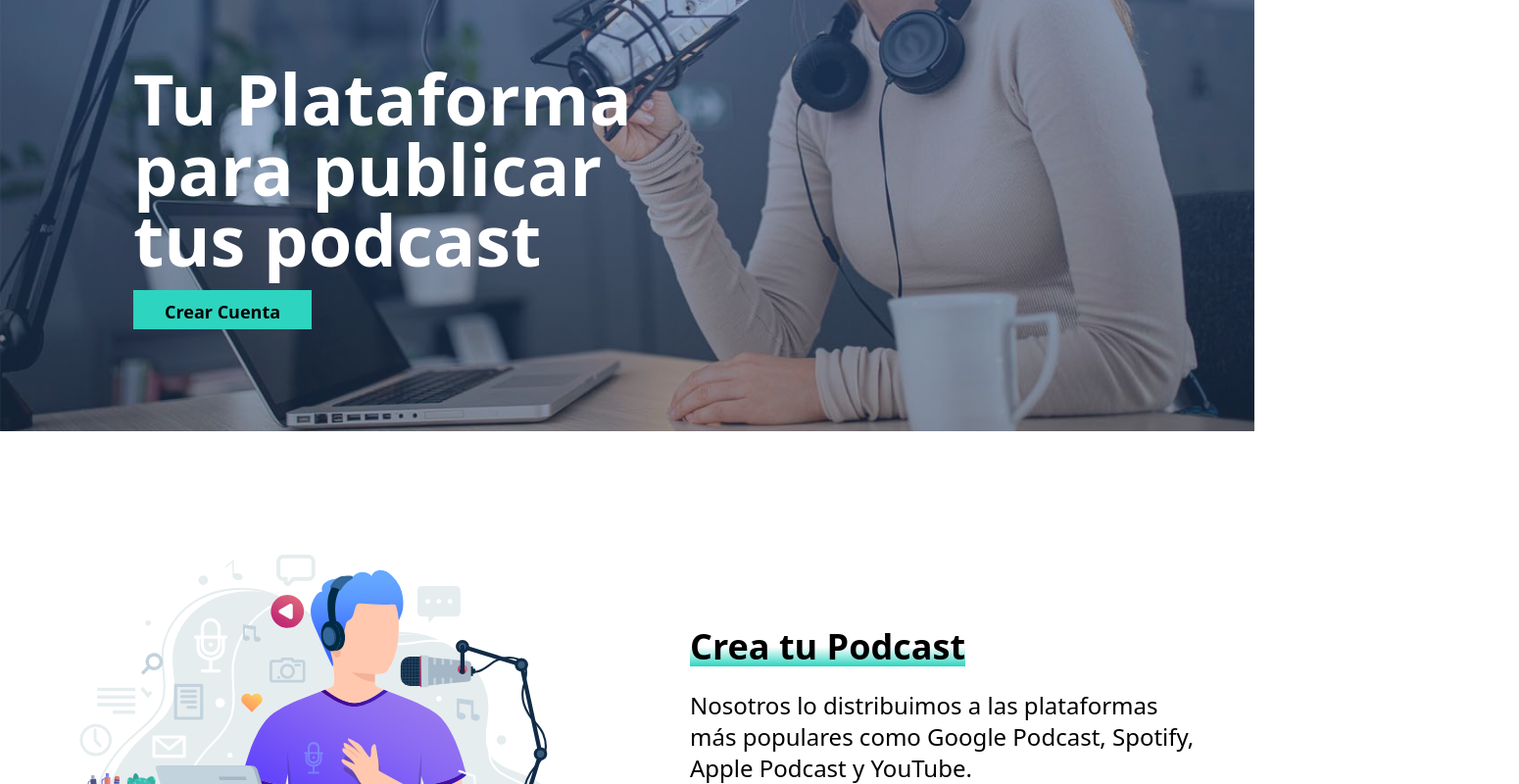
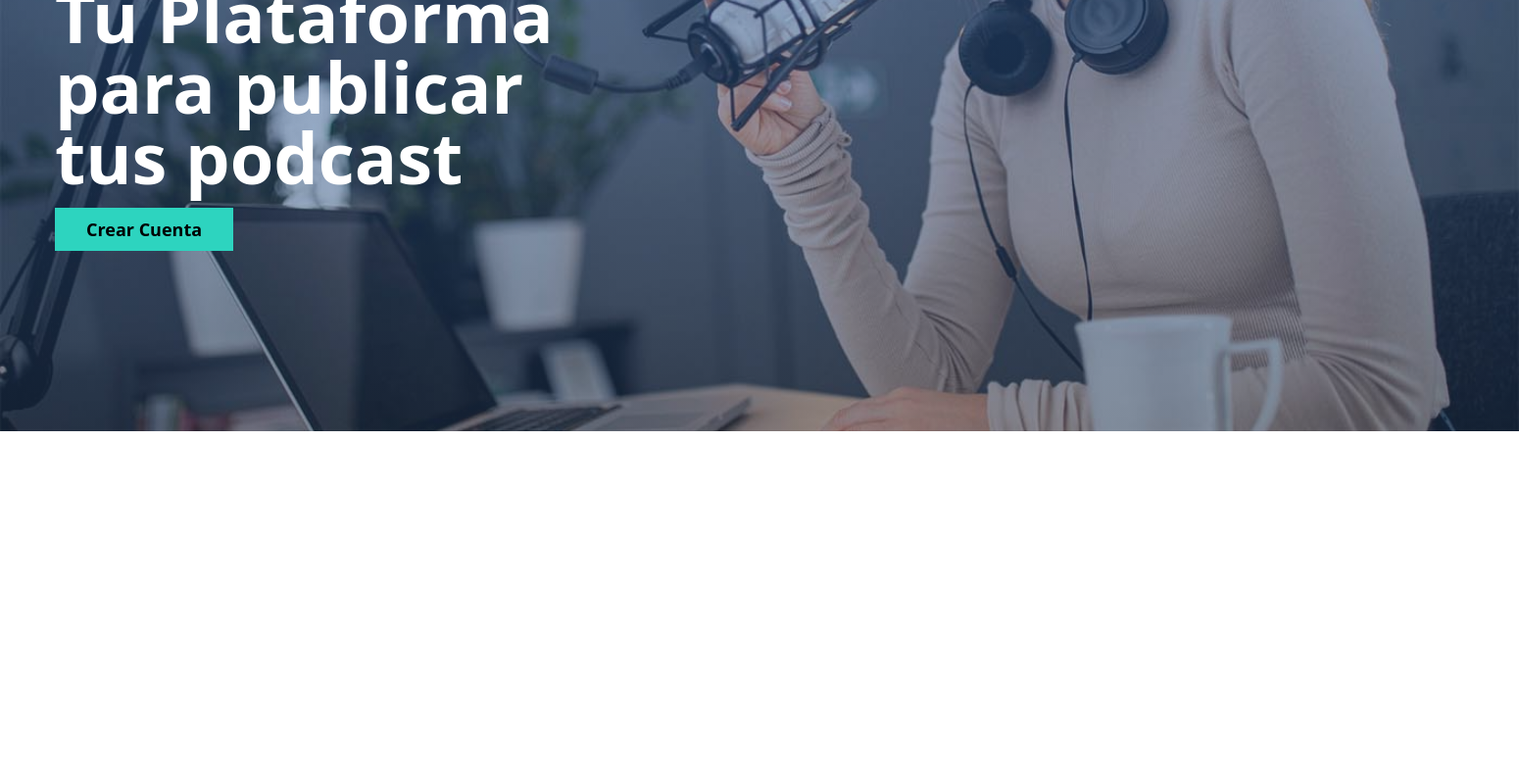
Before and after one commit to MariaDelgado05/PostCastFM, a website: page index.html in a window 1280 px wide. Shown: the part 360-1160 px from the top of the page at 98% size, 1550 px wide, since content can reach past the window. After the commit the page ends 956 px from the top, so only its background shows below. Drawn offline with nearby package versions, Linux system fonts and the light colour scheme; files that its build step writes are made by us from their sources.

Commit message:
second version

```diff
--- a/css/style.css
+++ b/css/style.css
@@ -1,13 +1,13 @@
 .hero{
     background-image: linear-gradient(rgba(62, 123, 203, 0.5),rgba(37, 63, 99, 0.5)),url(../img/header.jpg);
-    height: 100vh;
+    width: 100%;
 }
-.card:nth-child(1){
-    grid-column: 1 / 3;
+@media (min-width: 768px) {
+    .hero{
+        background-image: linear-gradient(rgba(62, 123, 203, 0.5),rgba(37, 63, 99, 0.5)),url(../img/header.jpg);
+        height: 100vh;
+        width: 1550px;
+        background-position: center;
+        background-size: cover;
+    }
 }
-.card:nth-child(2){
-    grid-column: 3 / 5;
-}
-.card:nth-child(3){
-    grid-column: 5 / 7;
-}
--- a/index.html
+++ b/index.html
@@ -5,29 +5,39 @@
     <meta name="viewport" content="width=device-width, initial-scale=1.0" />
     <link rel="stylesheet" href="./dist/output.css" />
     <link rel="stylesheet" href="./css/style.css" />
-    <title>Document</title>
+    <title>PODCAST</title>
   </head>
   <body>
     <header>
-      <div class="hero bg-no-repeat bg-cover bg-left-top">
-        <div class="grid grid-rows-3 gap-24 ml-20 p-14">
-          <div class="h-20 w-60">
+      <div class="hero bg-no-repeat bg-cover bg-center md:bg-left-top">
+        <div
+          class="grid grid-rows-3 items-center gap-20 px-5 md:gap-16 md:px-14"
+        >
+          <div class="h-16 w-[16rem] md:h-20 md:w-60">
             <img src="img/logo.svg" alt="logo" />
           </div>
-          <div class="flex flex-col gap-y-4">
+          <div class="flex flex-col gap-y-3 md:gap-y-4">
             <div>
-              <h1 class="text-white text-left font-bold text-7xl leading-1">
+              <h1
+                class="text-white text-left font-bold text-5xl md:text-7xl leading-1"
+              >
                 Tu Plataforma
               </h1>
-              <h1 class="text-white text-left font-bold text-7xl leading-1">
+              <h1
+                class="text-white text-left font-bold text-5xl md:text-7xl leading-1"
+              >
                 para publicar
               </h1>
-              <h1 class="text-white text-left font-bold text-7xl leading-1">
+              <h1
+                class="text-white text-left font-bold text-5xl md:text-7xl leading-1"
+              >
                 tus podcast
               </h1>
             </div>
 
-            <a class="bg-teal-400 w-fit h-10 px-8 text-lg font-bold p-2">
+            <a
+              class="bg-teal-400 w-[250px] text-center text-lg font-bold md:w-fit px-8 p-2"
+            >
               Crear Cuenta
             </a>
           </div>
@@ -35,30 +45,32 @@
       </div>
     </header>
 
-    <section>
-      <div class="grid grid-cols-2 items-center gap-32 h-[35rem]">
-        <div>
+    <!-- <section>
+      <div class="flex flex-col md:grid grid-cols-2 items-center min-h-[35rem]">
+        <div class="col-span-1">
           <img
-            class="max-w-full w-fit pl-20 h-96"
+            class="max-w-full h-96 p-5 md:pl-20"
             src="img/imagen_podcast.svg"
             alt="imagen podcast"
           />
         </div>
-        <div class="flex flex-col gap-6 py-24">
+        <div
+          class="pb-10 pl-5 md:flex flex-col items-start gap-6 text-2xl w-fit"
+        >
           <h2
-            class="text-4xl font-bold bg-gradient-to-t from-teal-400 via-white to-transparent w-fit"
+            class="bg-gradient-to-t from-teal-400 via-white to-transparent w-fit col-span-2 text-4xl font-bold"
           >
             Crea tu Podcast
           </h2>
-          <p class="text-2xl font-normal pr-12">
+          <p class="font-normal pr-12">
             Nosotros lo distribuimos a las plataformas más populares como Google
             Podcast, Spotify, Apple Podcast y YouTube.
           </p>
         </div>
       </div>
-    </section>
+    </section> -->
 
-    <section>
+    <!-- <section>
       <div
         class="grid grid-cols-2 items-center gap-28 p-5 bg-teal-400 h-[52rem]"
       >
@@ -120,7 +132,7 @@
         </div>
         <div class="grid grid-cols-6 mx-auto max-w-[900px] py-16">
           <div
-            class="flex flex-col items-center gap-y-5 bg-slate-50 col-span-2 px-5 py-10 z-30 hover:scale-110"
+            class="flex flex-col items-center gap-y-5 bg-slate-50 col-span-2 px-5 py-5 hover:scale-110"
           >
             <img
               class="w-24 h-24"
@@ -140,11 +152,11 @@
           </div>
 
           <div
-            class="flex flex-col items-center gap-y-5 col-span-2 bg-teal-400 rounded-lg px-5 py-10 z-[60] hover:scale-110"
+            class="flex flex-col items-center gap-y-5 col-span-2 bg-teal-400 rounded-lg px-5 py-10 z-50 hover:scale-110"
           >
             <img
               class="w-24 h-24"
-              src="./img/avion-apuntando-hacia-arriba.png"
+              src="./img/icono_negocio.svg"
               alt="Imagen inicio"
             />
             <h3 class="font-bold text-4xl">Negocio</h3>
@@ -162,7 +174,7 @@
           </div>
 
           <div
-            class="flex flex-col items-center gap-y-5 col-span-2 bg-slate-50 px-5 py-10 z-30 hover:scale-110"
+            class="flex flex-col items-center gap-y-5 col-span-2 bg-slate-50 px-5 py-5 hover:scale-110"
           >
             <img
               class="w-24 h-24"
@@ -185,20 +197,82 @@
         </div>
       </section>
     </main>
+
     <section>
-      <div>
-        <div>
+      <div
+        class="grid grid-cols-5 gap-10 items-center container mx-auto p-10 mb-20"
+      >
+        <figure class="col-span-2">
           <img src="img/app.jpg" alt="imagen app" />
+        </figure>
+        <div class="flex flex-col gap-10 col-span-3">
+          <h2
+            class="text-4xl text-gray-800 font-bold bg-gradient-to-t from-teal-400 via-transparent to-transparent w-fit"
+          >
+            Testimoniales
+          </h2>
+          <div class="flex">
+            <div
+              class="flex border-4 rounded-md border-teal-800 bg-teal-400 row-span-1 min-h-52 w-[30rem] p-5 gap-4"
+            >
+              <div>
+                <img
+                  class="h-fit w-[18rem]"
+                  src="./img/comilla.svg"
+                  alt="comilla"
+                />
+              </div>
+              <p class="text-2xl text-left">
+                Lorem ipsum dolor sit amet consectetur adipisicing elit. Cumque,
+                voluptatum pariatur ea tempora aliquid quisquam sequi labore
+                nemo debitis maiores, aperiam.
+              </p>
+            </div>
+          </div>
+
+          <div class="flex justify-center">
+            <div
+              class="flex border-4 rounded-md border-teal-800 bg-teal-400 row-span-2 min-h-52 w-[30rem] p-5 gap-4"
+            >
+              <div>
+                <img class="h-fit w-[18rem]" src="./img/comilla.svg" alt="" />
+              </div>
+              <p class="text-2xl text-left">
+                Lorem ipsum dolor sit amet consectetur adipisicing elit. Cumque,
+                voluptatum pariatur ea tempora aliquid quisquam sequi labore
+                nemo debitis maiores, aperiam.
+              </p>
+            </div>
+          </div>
+
+          <div class="flex justify-end">
+            <div
+              class="flex border-4 rounded-md border-teal-800 bg-teal-400 row-span-3 min-h-52 w-[30rem] p-5 gap-4"
+            >
+              <div>
+                <img
+                  class="h-fit w-[18rem]"
+                  src="./img/comilla.svg"
+                  alt="comilla"
+                />
+              </div>
+              <p class="text-2xl text-left">
+                Lorem ipsum dolor sit amet consectetur adipisicing elit. Cumque,
+                voluptatum pariatur ea tempora aliquid quisquam sequi labore
+                nemo debitis maiores, aperiam.
+              </p>
+            </div>
+          </div>
         </div>
       </div>
     </section>
 
     <footer>
-      <div class="bg-slate-700 grid grid-cols-4 justify-items-center w-fit">
+      <div class="bg-slate-700 grid grid-cols-4 justify-items-center p-4">
         <div>
-          <img class="p-10 w-fit" src="./img/logo.svg" alt="imagen logo" />
+          <img class="h-52 w-[18rem]" src="./img/logo.svg" alt="imagen logo" />
         </div>
-        <div class="mt-12 text-2xl text-white">
+        <div class="mt-10 text-2xl text-white">
           <h3 class="text-3xl text-teal-400 font-bold mb-6">Soluciones</h3>
           <nav class="flex flex-col">
             <a href="#">Soluciones</a>
@@ -206,15 +280,15 @@
             <a href="#">Distribucion</a>
           </nav>
         </div>
-        <div class="mt-12 text-2xl text-white">
+        <div class="mt-10 text-2xl text-white">
           <h3 class="text-3xl text-teal-400 font-bold mb-6">Soporte</h3>
           <nav class="flex flex-col text-1xl">
             <a href="#">Documentacion</a>
             <a href="#">Precios</a>
             <a href="#">API</a>
           </nav>
-        </div>
-        <div class="mt-12 text-2xl text-white">
+        </div> -->
+    <!-- <div class="mt-10 text-2xl text-white">
           <h3 class="text-3xl text-teal-400 font-bold mb-6">Podtcast FM</h3>
           <nav class="flex flex-col text-1xl">
             <a href="#">Nosotros</a>
@@ -230,6 +304,6 @@
           PODCAST FM - TODOS LOS DERECHOS RESERVADOS
         </p>
       </div>
-    </footer>
+    </footer> -->
   </body>
 </html>
```
Also changed, not shown: img/avion.png (added).
